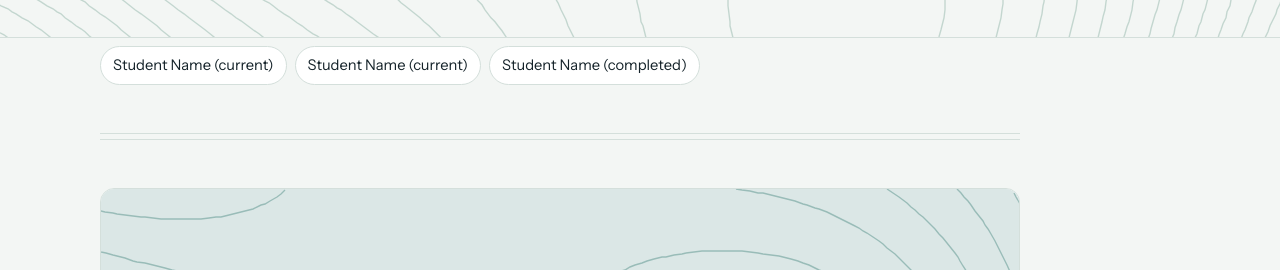
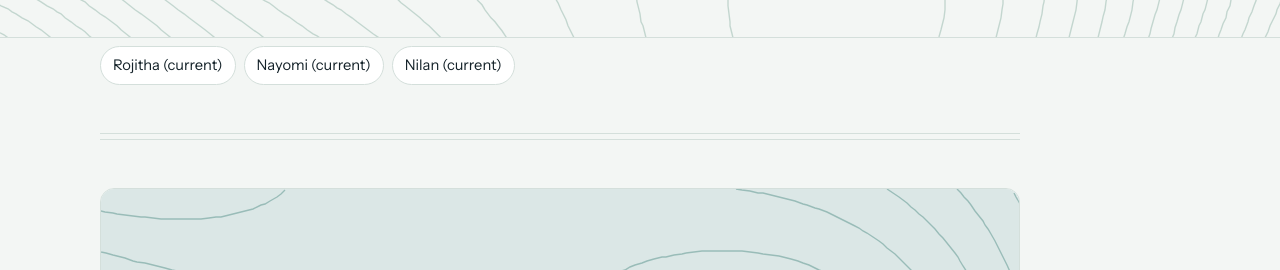
Before and after one commit to Sandun-Dassanayake/Sandun-Dassanayake.github.io, a plain HTML site: page postgraduate-research/index.html in a window 1280 px wide. Shown: the part 305-575 px from the top of the page. Drawn offline with Linux system fonts and the light colour scheme.

Commit message:
Update index.html

```diff
--- a/postgraduate-research/index.html
+++ b/postgraduate-research/index.html
@@ -38,7 +38,7 @@
 <main id="main" class="wrap">
 
 <div class="feed">
-  <nav class="toc" aria-label="On this page"><a href="#student-1">Student Name (current)</a><a href="#student-2">Student Name (current)</a><a href="#student-3">Student Name (completed)</a></nav>
+  <nav class="toc" aria-label="On this page"><a href="#rojitha-h">Rojitha (current)</a><a href="#nayomi-k">Nayomi (current)</a><a href="#nilan-n">Nilan (current)</a></nav>
   <hr class="double">
 
 <!-- ============ STUDENT PROFILE: copy from here ============ -->
```
